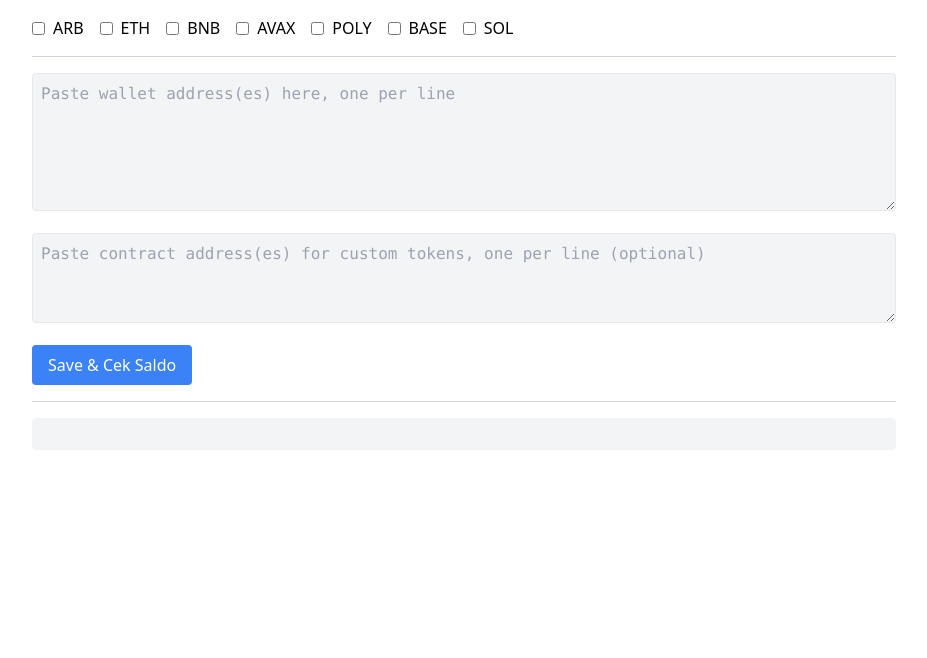
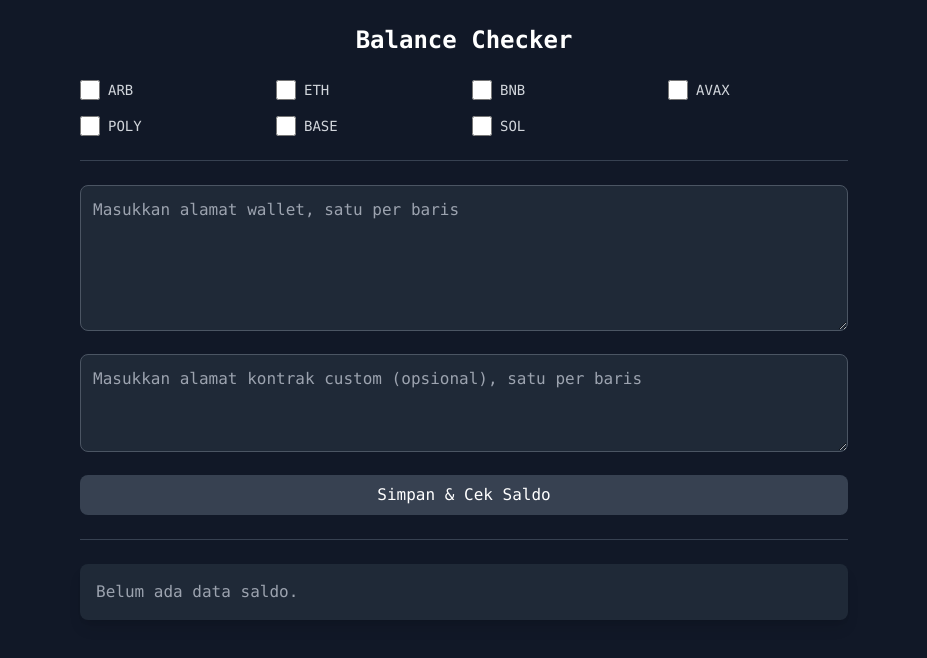
Before and after one commit to pujapujia/checkerevmsol, a React (Create React App) app in the folder frontend/: page / in a window 1280 px wide. Shown: the top 658 px of the page, without its empty margins (176-1103 px from the left). Built offline with nearby package versions, Linux system fonts and the light colour scheme.

Commit message:
Update App.jsx

```diff
--- a/frontend/src/App.jsx
+++ b/frontend/src/App.jsx
@@ -11,7 +11,7 @@ function ErrorBoundary({ children }) {
     window.addEventListener('error', errorHandler);
     return () => window.removeEventListener('error', errorHandler);
   }, []);
-  if (hasError) return <h1>Something went wrong. Check console.</h1>;
+  if (hasError) return <h1 className="text-white text-center mt-10">Something went wrong. Check console.</h1>;
   return children;
 }
 
@@ -61,7 +61,7 @@ function App() {
       for (const chain of selectedChains) {
         try {
           const contractsParam = contractList.length > 0 ? `&contracts=${contractList.join(',')}` : '';
-          const res = await fetch(`https://checkerevmsol-e8j2.vercel.app/getBalance?address=${wallet}&network=${chain}`);
+          const res = await fetch(`https://checkerevmsol-e8j2.vercel.app/getBalance?address=${wallet}&network=${chain}${contractsParam}`);
           const data = await res.json();
           if (data.error) throw new Error(data.error);
           results.push({ wallet, chain, ...data });
@@ -76,61 +76,64 @@ function App() {
 
   return (
     <ErrorBoundary>
-      <div className="p-4 max-w-4xl mx-auto font-sans">
-        <div className="flex flex-wrap gap-4 mb-4">
+      <div className="min-h-screen bg-gray-900 text-white p-6 font-mono">
+        <div className="max-w-3xl mx-auto">
+          <h1 className="text-2xl font-bold mb-6 text-center">Balance Checker</h1>
+          <div className="grid grid-cols-4 gap-4 mb-6">
             {['arb', 'eth', 'bnb', 'avax', 'poly', 'base', 'sol'].map(chain => (
-            <label key={chain} className="flex items-center">
+              <label key={chain} className="flex items-center space-x-2">
                 <input
                   type="checkbox"
                   checked={chains[chain]}
                   onChange={() => handleChainChange(chain)}
-                className="mr-2"
+                  className="h-5 w-5 text-gray-600 rounded focus:ring-gray-500"
                 />
-              <span className="uppercase">{chain}</span>
+                <span className="uppercase text-sm text-gray-300">{chain}</span>
               </label>
             ))}
           </div>
-        <hr className="my-4 border-gray-300" />
+          <hr className="my-6 border-gray-700" />
           <textarea
-          className="w-full p-2 font-mono bg-gray-100 border rounded mb-4"
+            className="w-full p-3 bg-gray-800 text-white border border-gray-600 rounded-lg mb-4 focus:outline-none focus:ring-2 focus:ring-gray-500 transition duration-200"
             rows="5"
-          placeholder="Paste wallet address(es) here, one per line"
+            placeholder="Masukkan alamat wallet, satu per baris"
             value={walletInput}
             onChange={(e) => setWalletInput(e.target.value)}
           />
           <textarea
-          className="w-full p-2 font-mono bg-gray-100 border rounded mb-4"
+            className="w-full p-3 bg-gray-800 text-white border border-gray-600 rounded-lg mb-4 focus:outline-none focus:ring-2 focus:ring-gray-500 transition duration-200"
             rows="3"
-          placeholder="Paste contract address(es) for custom tokens, one per line (optional)"
+            placeholder="Masukkan alamat kontrak custom (opsional), satu per baris"
             value={contractInput}
             onChange={(e) => setContractInput(e.target.value)}
           />
           <button
-          className="bg-blue-500 text-white px-4 py-2 rounded"
+            className={`w-full bg-gray-700 text-white py-2 rounded-lg hover:bg-gray-600 transition duration-200 ${loading ? 'opacity-50 cursor-not-allowed' : ''}`}
             onClick={saveWallets}
             disabled={loading}
           >
-          {loading ? 'Loading...' : 'Save & Cek Saldo'}
+            {loading ? 'Memuat...' : 'Simpan & Cek Saldo'}
           </button>
-        <hr className="my-4 border-gray-300" />
-        <div className="font-mono bg-gray-100 p-4 rounded">
+          <hr className="my-6 border-gray-700" />
+          <div className="bg-gray-800 p-4 rounded-lg shadow-lg">
+            {balances.length === 0 && <p className="text-gray-400">Belum ada data saldo.</p>}
             {balances.map((b, i) => (
-            <div key={i} className="mb-4">
-              <p><strong>Jaringan:</strong> {b.chain.toUpperCase()}</p>
-              <p><strong>Wallet:</strong> {b.wallet}</p>
+              <div key={i} className="mb-4 animate-fade-in">
+                <p><strong>Jaringan:</strong> <span className="text-gray-300">{b.chain.toUpperCase()}</span></p>
+                <p><strong>Wallet:</strong> <span className="text-gray-300 break-all">{b.wallet}</span></p>
                 {b.error ? (
-                <p><strong>Error:</strong> {b.error}</p>
+                  <p><strong>Error:</strong> <span className="text-red-400">{b.error}</span></p>
                 ) : (
                   <>
-                  <p><strong>Saldo Native:</strong> {b.native} {b.chain === 'sol' ? 'SOL' : b.chain === 'poly' ? 'MATIC' : b.chain.toUpperCase()}</p>
+                    <p><strong>Saldo Native:</strong> <span className="text-gray-300">{b.native} {b.chain === 'sol' ? 'SOL' : b.chain === 'poly' ? 'MATIC' : b.chain.toUpperCase()}</span></p>
                     <p><strong>Token:</strong></p>
-                  <ul>
+                    <ul className="list-disc pl-5">
                       {b.tokens.length > 0 ? (
                         b.tokens.map((t, j) => (
-                        <li key={j}>- {t.name}: {t.balance}</li>
+                          <li key={j} className="text-gray-300">- {t.name}: {t.balance}</li>
                         ))
                       ) : (
-                      <li>No tokens detected</li>
+                        <li className="text-gray-400">Tidak ada token terdeteksi</li>
                       )}
                     </ul>
                   </>
@@ -139,6 +142,7 @@ function App() {
             ))}
           </div>
         </div>
+      </div>
     </ErrorBoundary>
   );
 }
```
Lines whose indentation alone changed are shown as unchanged.
